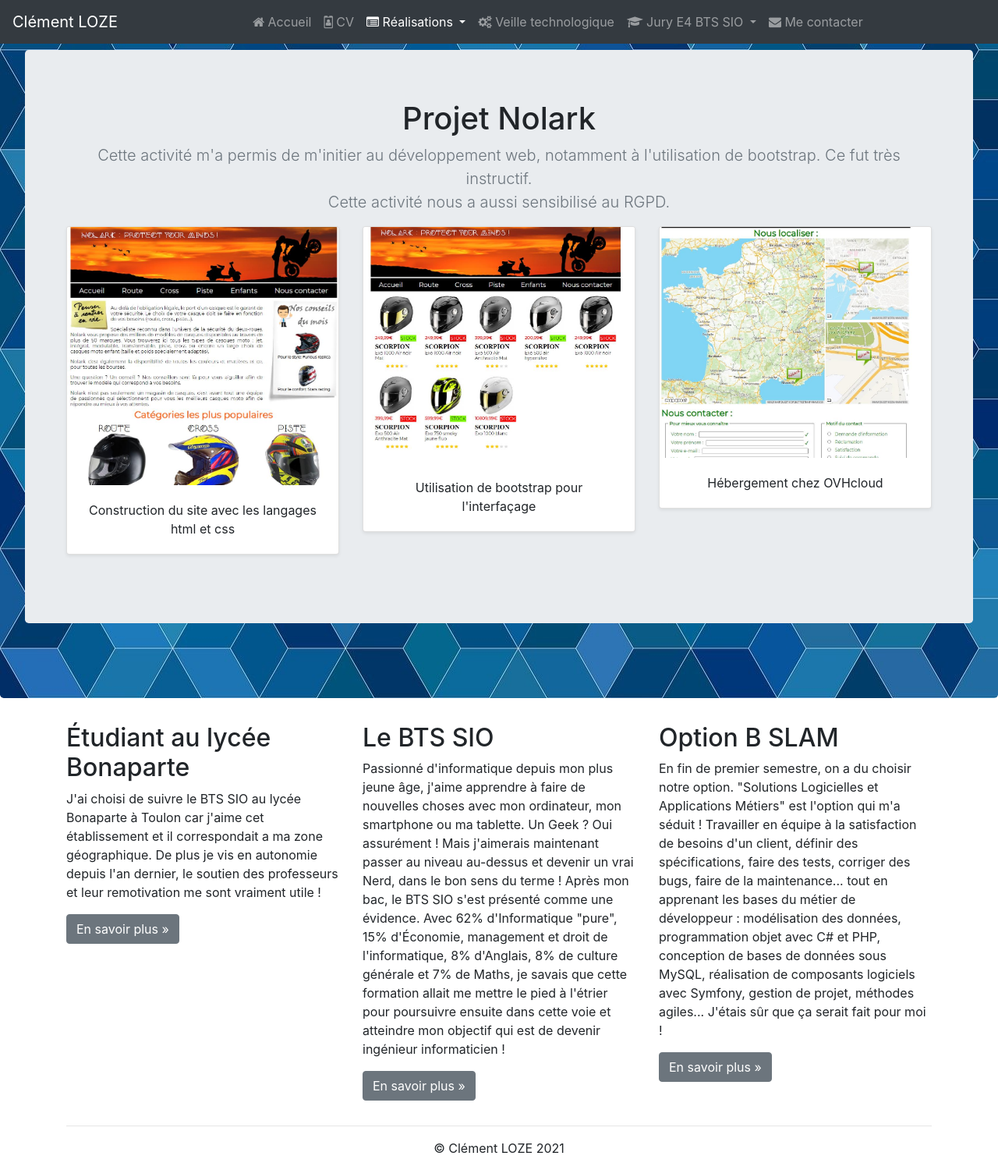
After one commit to Zelcor/Portfolio, a PHP site: page /pages/C_nolark.php in a window 1280 px wide. The commit adds this page. Shown: the whole page at 78% size. Run offline with PHP 8.4, Linux system fonts and the light colour scheme.

Commit message:
ajout page projet nolark (ap 1ère année)

```diff
--- /dev/null
+++ b/pages/C_nolark.php
@@ -0,0 +1,9 @@
+<?php
+require_once(__DIR__ . '/../vues/template/header.php');
+?>
+<link rel="stylesheet" href="../css/realisations.css">
+<?php $page=2;
+    require_once(__DIR__ . '/../vues/template/navbar.php');
+    require_once(__DIR__ . '/../vues/V_nolark.php');
+    require_once(__DIR__ . '/../vues/template/footer.php');
+?>
--- /dev/null
+++ b/vues/V_nolark.php
@@ -0,0 +1,40 @@
+    <div class="jumbotron" id="jumbotron">
+        <div class="row center">
+            <section class="jumbotron text-center">
+                <div class="container">
+                    <h1 class="jumbotron-heading">Projet Nolark</h1>
+                    <p class="lead text-muted">
+                        Cette activité m'a permis de m'initier au développement web, notamment à l'utilisation de bootstrap. Ce fut très instructif. <br> Cette activité nous a aussi sensibilisé au RGPD.
+                    </p>
+                </div>
+                <div class="container">
+                    <div class="row">
+                        <div class="col-md-4">
+                            <div class="card mb-4 shadow-sm">
+                                <img class="card-img-top" src="../image/nolark_accueil.jpg" alt="accueil nolark">
+                                <div class="card-body">
+                                    <p class="card-text">Construction du site avec les langages html et css</p>
+                                </div>
+                            </div>
+                        </div>
+                        <div class="col-md-4">
+                            <div class="card mb-4 shadow-sm">
+                                <img class="card-img-top" src="../image/nolark_route.jpg" alt="page exposition casque route nolark">
+                                <div class="card-body">
+                                    <p class="card-text">Utilisation de bootstrap pour l'interfaçage</p>
+                                </div>
+                            </div>
+                        </div>
+                        <div class="col-md-4">
+                            <div class="card mb-4 shadow-sm">
+                                <img class="card-img-top" src="../image/nolark_contact.jpg" alt="page contact nolark">
+                                <div class="card-body">
+                                    <p class="card-text">Hébergement chez OVHcloud</p>
+                                </div>
+                            </div>
+                        </div>
+                    </div>
+                </div>
+                </section>
+            </div>
+        </div>
--- a/vues/template/navbar.php
+++ b/vues/template/navbar.php
@@ -26,8 +26,8 @@
                                  </li>
                                 <li role="presentation" class="dropdown-divider"></li>
                                 <li role="presentation" class="dropdown-header dropdown-item"> En classe </li>
-                                 <li role="presentation" class="dropdown-item disabled">
-                                    <a role="menuitem" href="../../pages/C_seeulater.php"> Projet Nolark </a>
+                                 <li role="presentation" class="dropdown-item">
+                                    <a role="menuitem" href="../../pages/C_nolark.php"> Projet Nolark </a>
                                  </li>
                                 <li role="presentation" class="dropdown-divider"></li>
                                 <li role="presentation" class="dropdown-header dropdown-item">
```
